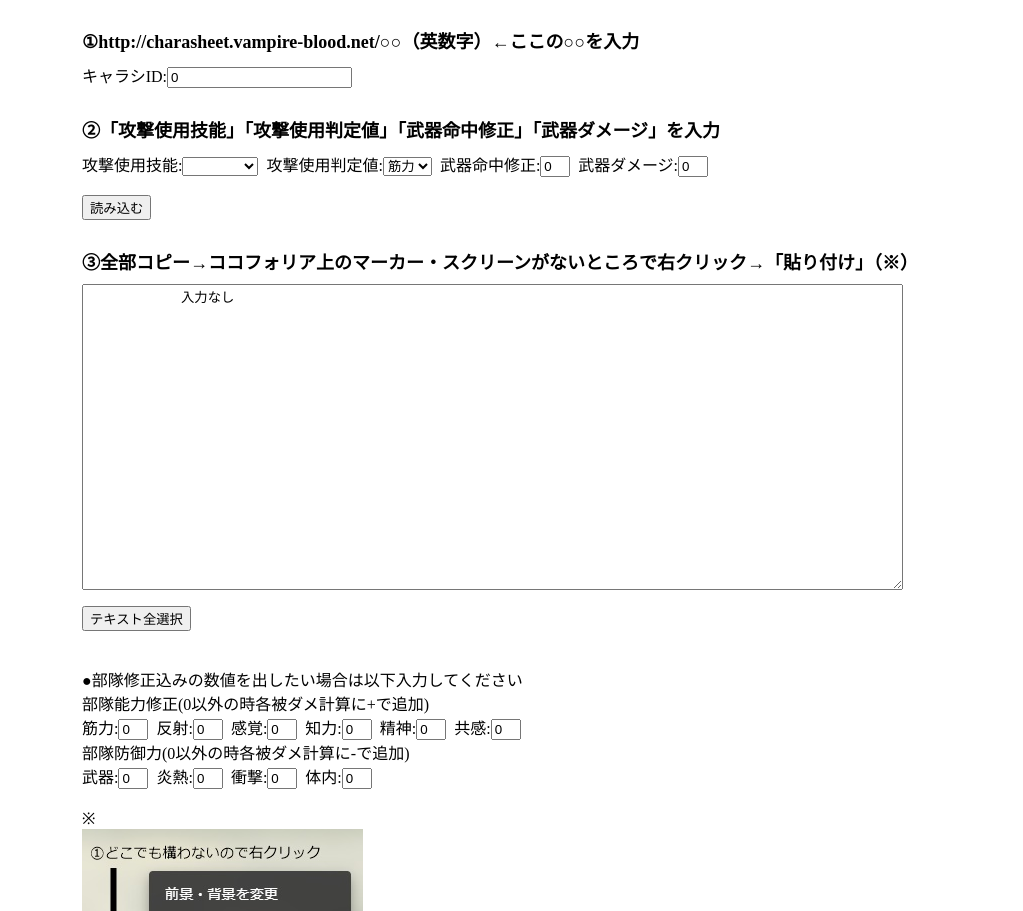
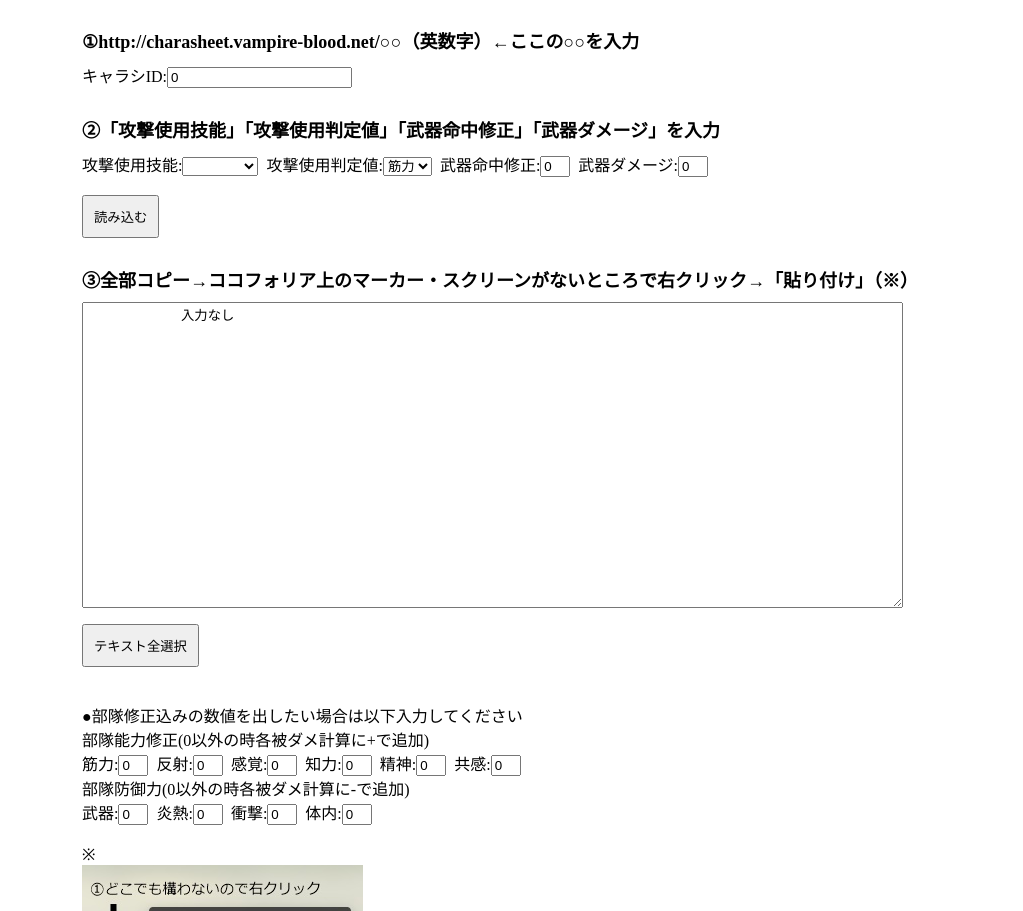
Before and after one commit to Kani-uni/gc, a plain HTML site: page docs/gccocofo.html in a window 1280 px wide. Shown: the part 189-1100 px from the top of the page, without its empty margins (128-1151 px from the left). Drawn offline with nearby package versions, Linux system fonts and the light colour scheme; a script that the page names is missing.

Commit message:
ボタン

```diff
--- a/docs/gccocofo.html
+++ b/docs/gccocofo.html
@@ -448,7 +448,7 @@ function TextAreaSelect(){
             <textarea name="strbox" id="strbox" rows="20" cols="100" tabindex="0" wrap="hard">
             入力なし</textarea>
         </form>
-        <input type="button" value="テキスト全選択" onClick="TextAreaSelect()">
+        <button value="テキスト全選択" onClick="TextAreaSelect()">テキスト全選択</button>
         </div>
     <br><br>
         <div>
--- a/docs/style.css
+++ b/docs/style.css
@@ -20,6 +20,9 @@ header{
 }
 main{
   margin: 30 50;
+}
+button{
+  padding: 10;
 }
   .container{
     width: 100%;
```
